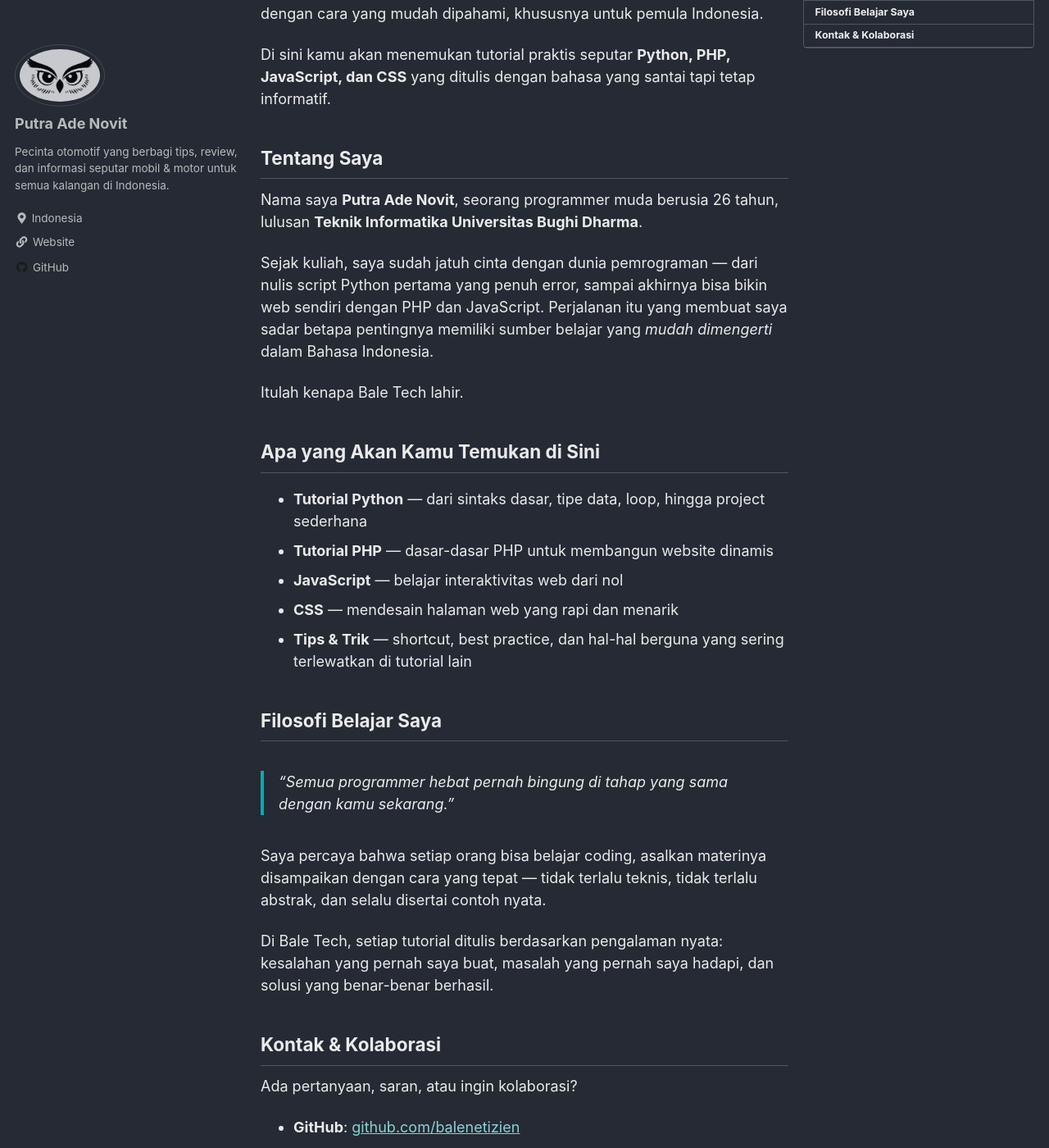
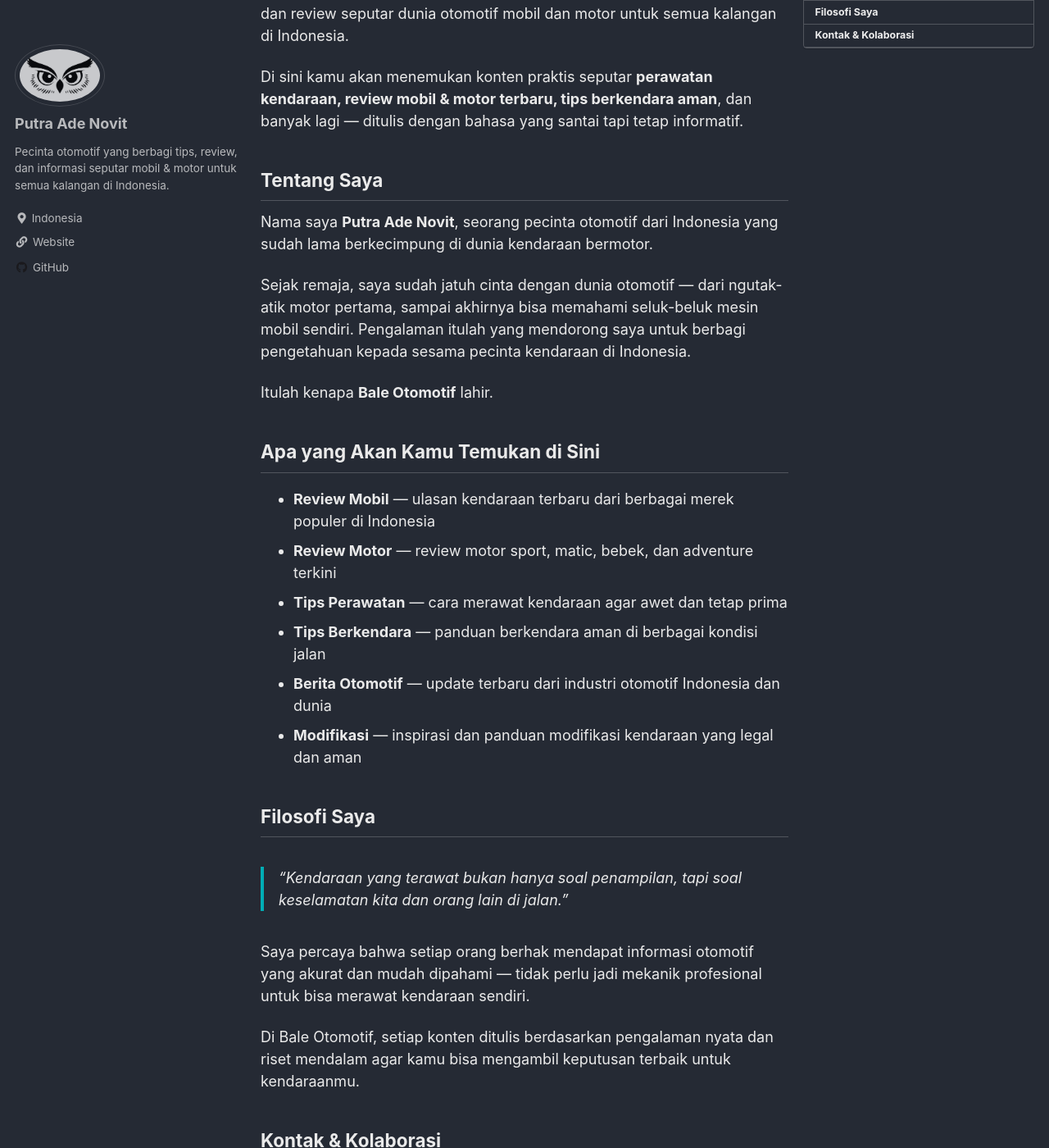
Before and after one commit to balenetizien/balenetizien.github.io, a Jekyll site: the page built from _pages/about.md, in a window 1280 px wide and 1400 px high, scrolled down 253 px. Shown: the whole window at 82% size. Built offline with Jekyll 4.4.1, drawn with Linux system fonts in a browser that asks for light colours; cached includes are drawn as plain includes; some of the changed text lies outside the part shown.

Commit message:
Update halaman about: niche otomotif

```diff
--- a/_pages/about.md
+++ b/_pages/about.md
@@ -1,38 +1,39 @@
 ---
-title: "Tentang Bale Tech"
+title: "Tentang Bale Otomotif"
 permalink: /about/
 toc: true
 ---
 
-## Selamat Datang di Bale Tech
+## Selamat Datang di Bale Otomotif
 
-Halo! Selamat datang di **Bale Tech** — tempat belajar programming dasar dengan cara yang mudah dipahami, khususnya untuk pemula Indonesia.
+Halo! Selamat datang di **Bale Otomotif** — tempat berbagi informasi, tips, dan review seputar dunia otomotif mobil dan motor untuk semua kalangan di Indonesia.
 
-Di sini kamu akan menemukan tutorial praktis seputar **Python, PHP, JavaScript, dan CSS** yang ditulis dengan bahasa yang santai tapi tetap informatif.
+Di sini kamu akan menemukan konten praktis seputar **perawatan kendaraan, review mobil & motor terbaru, tips berkendara aman**, dan banyak lagi — ditulis dengan bahasa yang santai tapi tetap informatif.
 
 ## Tentang Saya
 
-Nama saya **Putra Ade Novit**, seorang programmer muda berusia 26 tahun, lulusan **Teknik Informatika Universitas Bughi Dharma**.
+Nama saya **Putra Ade Novit**, seorang pecinta otomotif dari Indonesia yang sudah lama berkecimpung di dunia kendaraan bermotor.
 
-Sejak kuliah, saya sudah jatuh cinta dengan dunia pemrograman — dari nulis script Python pertama yang penuh error, sampai akhirnya bisa bikin web sendiri dengan PHP dan JavaScript. Perjalanan itu yang membuat saya sadar betapa pentingnya memiliki sumber belajar yang *mudah dimengerti* dalam Bahasa Indonesia.
+Sejak remaja, saya sudah jatuh cinta dengan dunia otomotif — dari ngutak-atik motor pertama, sampai akhirnya bisa memahami seluk-beluk mesin mobil sendiri. Pengalaman itulah yang mendorong saya untuk berbagi pengetahuan kepada sesama pecinta kendaraan di Indonesia.
 
-Itulah kenapa Bale Tech lahir.
+Itulah kenapa **Bale Otomotif** lahir.
 
 ## Apa yang Akan Kamu Temukan di Sini
 
-- **Tutorial Python** — dari sintaks dasar, tipe data, loop, hingga project sederhana
-- **Tutorial PHP** — dasar-dasar PHP untuk membangun website dinamis
-- **JavaScript** — belajar interaktivitas web dari nol
-- **CSS** — mendesain halaman web yang rapi dan menarik
-- **Tips & Trik** — shortcut, best practice, dan hal-hal berguna yang sering terlewatkan di tutorial lain
+- **Review Mobil** — ulasan kendaraan terbaru dari berbagai merek populer di Indonesia
+- **Review Motor** — review motor sport, matic, bebek, dan adventure terkini
+- **Tips Perawatan** — cara merawat kendaraan agar awet dan tetap prima
+- **Tips Berkendara** — panduan berkendara aman di berbagai kondisi jalan
+- **Berita Otomotif** — update terbaru dari industri otomotif Indonesia dan dunia
+- **Modifikasi** — inspirasi dan panduan modifikasi kendaraan yang legal dan aman
 
-## Filosofi Belajar Saya
+## Filosofi Saya
 
-> *"Semua programmer hebat pernah bingung di tahap yang sama dengan kamu sekarang."*
+> *"Kendaraan yang terawat bukan hanya soal penampilan, tapi soal keselamatan kita dan orang lain di jalan."*
 
-Saya percaya bahwa setiap orang bisa belajar coding, asalkan materinya disampaikan dengan cara yang tepat — tidak terlalu teknis, tidak terlalu abstrak, dan selalu disertai contoh nyata.
+Saya percaya bahwa setiap orang berhak mendapat informasi otomotif yang akurat dan mudah dipahami — tidak perlu jadi mekanik profesional untuk bisa merawat kendaraan sendiri.
 
-Di Bale Tech, setiap tutorial ditulis berdasarkan pengalaman nyata: kesalahan yang pernah saya buat, masalah yang pernah saya hadapi, dan solusi yang benar-benar berhasil.
+Di Bale Otomotif, setiap konten ditulis berdasarkan pengalaman nyata dan riset mendalam agar kamu bisa mengambil keputusan terbaik untuk kendaraanmu.
 
 ## Kontak & Kolaborasi
 
@@ -41,4 +42,4 @@
 - **GitHub**: [github.com/balenetizien](https://github.com/balenetizien)
 - Atau tinggalkan komentar di bawah artikel yang kamu baca!
 
-Terima kasih sudah mampir. Semangat belajarnya! 🚀
+Terima kasih sudah mampir. Selamat berkendara dengan aman! 🚗🏍️
```
